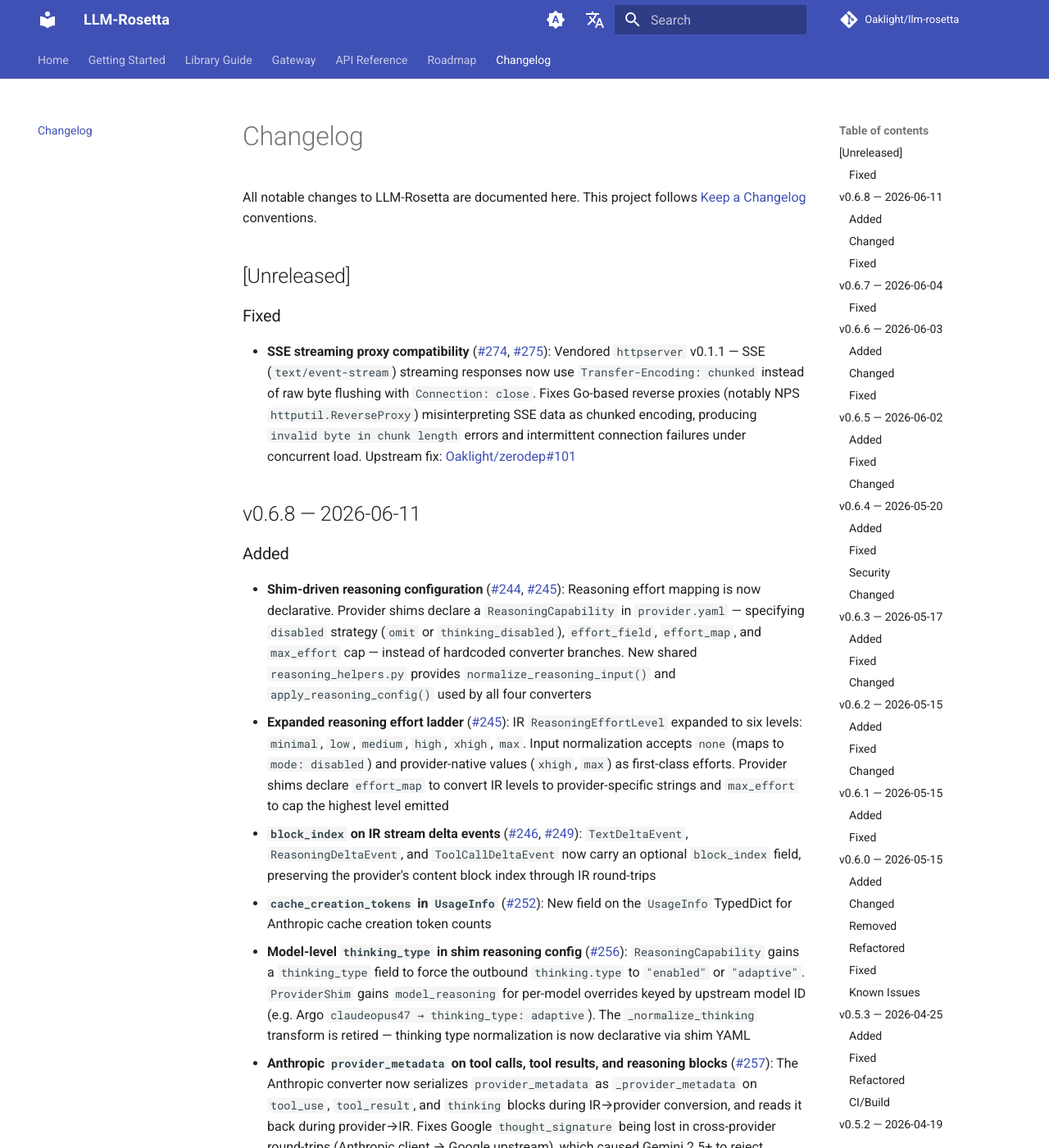
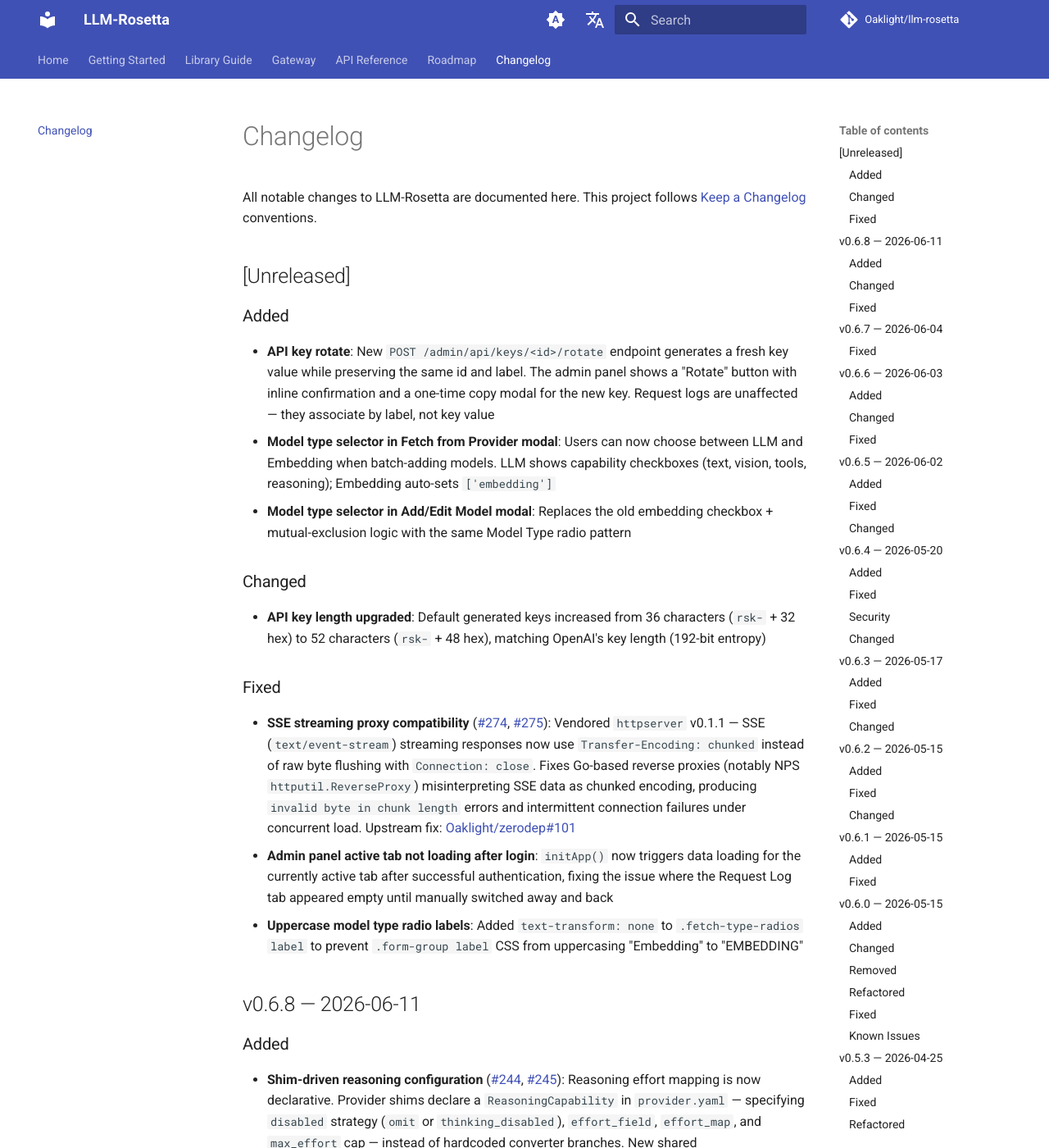
Before and after one commit to Oaklight/llm-rosetta, an MkDocs documentation site: the page built from docs/changelog.md, in a window 1280 px wide and 1400 px high. Shown: the whole window at 82% size. Built offline with MkDocs 1.6.1 and Material for MkDocs 9.7.7, drawn with Linux system fonts in a browser that asks for light colours; comment, search, counter and statistics services are not loaded.

Commit message:
docs: update unreleased changelog — key rotate, model type selector, login fix

```diff
--- a/docs/changelog.md
+++ b/docs/changelog.md
@@ -8,9 +8,21 @@
 
 ## [Unreleased]
 
+### Added
+
+- **API key rotate**: New `POST /admin/api/keys/<id>/rotate` endpoint generates a fresh key value while preserving the same id and label. The admin panel shows a "Rotate" button with inline confirmation and a one-time copy modal for the new key. Request logs are unaffected — they associate by label, not key value
+- **Model type selector in Fetch from Provider modal**: Users can now choose between LLM and Embedding when batch-adding models. LLM shows capability checkboxes (text, vision, tools, reasoning); Embedding auto-sets `['embedding']`
+- **Model type selector in Add/Edit Model modal**: Replaces the old embedding checkbox + mutual-exclusion logic with the same Model Type radio pattern
+
+### Changed
+
+- **API key length upgraded**: Default generated keys increased from 36 characters (`rsk-` + 32 hex) to 52 characters (`rsk-` + 48 hex), matching OpenAI's key length (192-bit entropy)
+
 ### Fixed
 
 - **SSE streaming proxy compatibility** ([#274](https://github.com/Oaklight/llm-rosetta/issues/274), [#275](https://github.com/Oaklight/llm-rosetta/pull/275)): Vendored `httpserver` v0.1.1 — SSE (`text/event-stream`) streaming responses now use `Transfer-Encoding: chunked` instead of raw byte flushing with `Connection: close`. Fixes Go-based reverse proxies (notably NPS `httputil.ReverseProxy`) misinterpreting SSE data as chunked encoding, producing `invalid byte in chunk length` errors and intermittent connection failures under concurrent load. Upstream fix: [Oaklight/zerodep#101](https://github.com/Oaklight/zerodep/pull/101)
+- **Admin panel active tab not loading after login**: `initApp()` now triggers data loading for the currently active tab after successful authentication, fixing the issue where the Request Log tab appeared empty until manually switched away and back
+- **Uppercase model type radio labels**: Added `text-transform: none` to `.fetch-type-radios label` to prevent `.form-group label` CSS from uppercasing "Embedding" to "EMBEDDING"
 
 ## v0.6.8 — 2026-06-11
 
```
